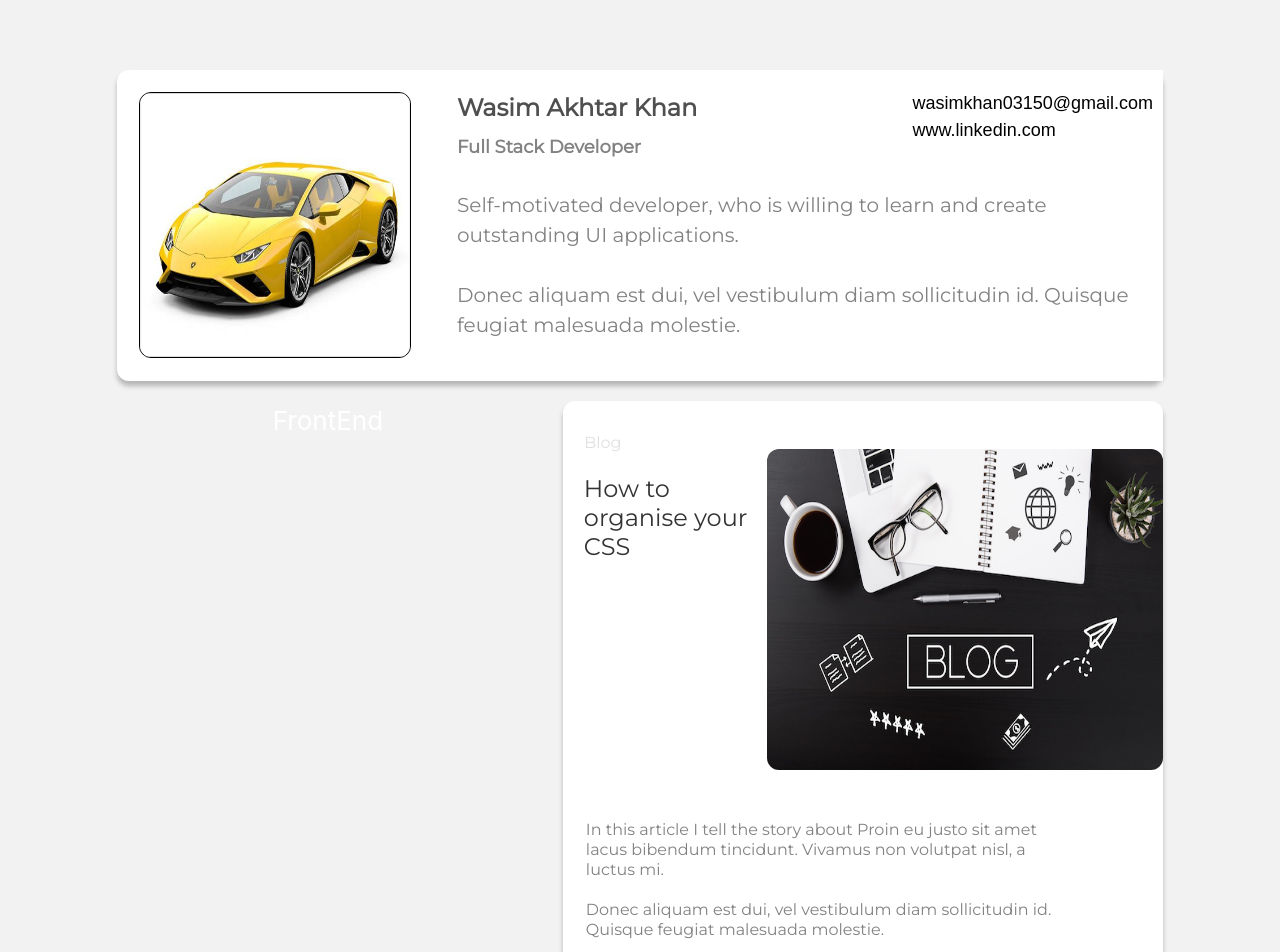
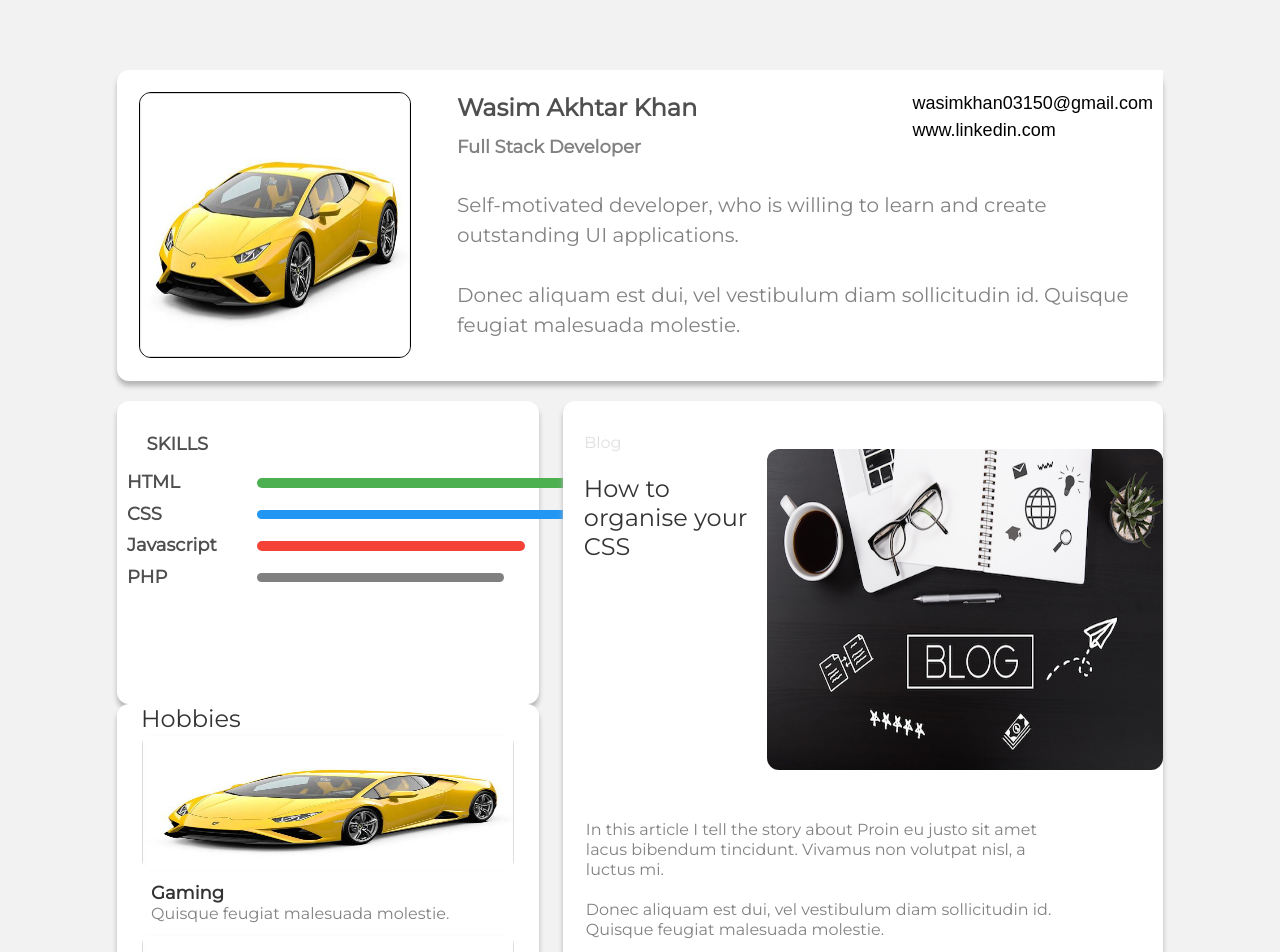
Before and after one commit to WasimAkhtarKhan/MyPortfolio, a React (Create React App) app: page / in a window 1280 px wide. Shown: the top 952 px of the page. Built offline with nearby package versions, Linux system fonts and the light colour scheme.

Commit message:
Hobbies added

```diff
--- a/src/App.js
+++ b/src/App.js
@@ -2,7 +2,10 @@
 import './App.css';
 import PersonalDetails from './Components/PersonalDetails';
 import Blog from './Components/Blog'
+import Skills from './Components/Skills'
+import Hobbies from './Components/Hobbies'
 import { render } from '@testing-library/react';
+import Experience from './Components/Experience';
 
 
 function App() {
@@ -17,8 +20,14 @@ function App() {
           <div className="container2">
           <PersonalDetails />
           <div class="row" style={rowstyle}>
-            <div class="col-5">FrontEnd</div>
-            <div class="col-7"><Blog /></div>
+            <div class="col-5">
+              <Skills />
+            <div><Hobbies /></div>
+            </div>
+            <div class="col-7">
+              <Blog />
+            <div><Experience /></div>
+            </div>
           </div>
           </div>
         </div>
--- /dev/null
+++ b/src/Components/Experience.js
@@ -0,0 +1,10 @@
+import { render } from "@testing-library/react";
+import React from "react";
+import './Experience.css'
+
+function Experience() {
+    return(
+            <div>Experience</div>
+    );
+}
+export default Experience;
--- /dev/null
+++ b/src/Components/Hobbies.css
@@ -0,0 +1,60 @@
+.heading-hob{
+    top: 20px;
+    left: 21px;
+    text-align: left;
+    font-family: Montserrat;
+    font-style: normal;
+    font-weight: 500;
+    font-size: 24px;
+    line-height: 29px;
+
+    color: #333333;
+}
+.container-hob{
+    position: relative;
+
+    background: #ffffff;
+    width: 100%;
+}
+.all-hob{
+    position: relative;
+    height: 536px ;
+}
+.img-hob{
+    position: relative;
+    width: 100%;
+    height: 139px;
+    border-radius: 12px;
+    border: 1px solid white;
+}
+.hobb{
+    position: relative;
+    width: 100%;
+    height: 200px;
+    background: #ffffff;
+}
+.title{
+text-align: left;
+height: 22px;
+padding: 10px;
+font-family: Montserrat;
+font-style: normal;
+font-weight: 600;
+font-size: 18px;
+line-height: 22px;
+/* identical to box height */
+color: #333333;
+}
+.des{
+height: 20px;
+
+font-family: Montserrat;
+font-style: normal;
+font-weight: 500;
+font-size: 16px;
+line-height: 20px;
+/* identical to box height */
+color: #828282;
+padding: 10px;
+text-align: left;
+}
--- /dev/null
+++ b/src/Components/Hobbies.js
@@ -0,0 +1,29 @@
+import React from 'react'
+import './Hobbies.css'
+
+function Hobbies(){
+    return (
+        <div className="container">
+            <div className="heading-hob">Hobbies</div>
+            <div className="all-hob">
+            <div className="hobb">
+                <div><img className="img-hob" src="images/myimage1.jpg" /></div>
+                <div className="title">Gaming</div>
+                <div className="des">Quisque feugiat malesuada molestie.</div>
+            </div>
+            <div className="hobb">
+                <div><img className="img-hob" src="images/myimage1.jpg" /></div>
+                <div className="title">Gaming</div>
+                <div className="des">Quisque feugiat malesuada molestie.</div>
+            </div>
+            <div className="hobb">
+                <div><img className="img-hob" src="images/myimage.jpg" /></div>
+                <div className="title">Gaming</div>
+                <div className="des">Quisque feugiat malesuada molestie.</div>
+            </div>
+            </div>
+        </div>
+    );
+}
+
+export default Hobbies;
--- a/src/Components/Skills.css
+++ b/src/Components/Skills.css
@@ -0,0 +1,54 @@
+.skills-container{
+position: relative;
+height: 303px;
+background: #ffffff;
+border-radius: 12px;
+box-shadow: 0px 5px 5px rgb(182, 182, 182);
+}
+
+.skills-heading{
+    position: absolute;
+width: 120.56px;
+height: 23.47px;
+top: 32px;
+
+font-family: Montserrat;
+font-style: normal;
+font-weight: bold;
+font-size: 18px;
+line-height: 22px;
+text-transform: uppercase;
+
+/* Gray 2 */
+
+color: #4F4F4F;
+}
+.skills-box{
+    position: relative;
+    top: 70px;
+}
+.skill-text{
+    font-family: Montserrat;
+    font-style: normal;
+    font-weight: bold;
+    font-size: 18px;
+    line-height: 22px;
+    text-align: left;
+    padding-left: 10px;
+    color: #4F4F4F;
+
+}
+.skills-bar{
+    position: relative;
+    width: 70%;
+    height: 9.6px;
+    left: 130px;
+    bottom: 15px;
+    background: #b36b6b;
+    border-radius: 12px;
+  }
+
+.html {width: 90%; background-color: #4CAF50;}
+.css {width: 80%; background-color: #2196F3;}
+.js {width: 65%; background-color: #f44336;}
+.php {width: 60%; background-color: #808080;}
--- a/src/Components/Skills.js
+++ b/src/Components/Skills.js
@@ -0,0 +1,33 @@
+import React , {Component} from 'react'
+import './Skills.css'
+
+class Skills extends Component{
+    render(){
+        return <div>
+            <div className="skills-container">
+                <div className="skills-heading">Skills</div>
+                <div className="skills-box">
+
+                <div className="skill-text">HTML
+                <div className="skills-bar html"></div>
+                </div>
+
+                <div className="skill-text">CSS
+                <div className="skills-bar css"></div>
+                </div>
+
+                <div className="skill-text">Javascript
+                <div className="skills-bar js"></div>
+                </div>
+
+                <div className="skill-text">PHP
+                <div className="skills-bar php"></div>
+                </div>
+
+
+                </div>
+            </div>
+        </div>
+    }
+}
+export default Skills;
```
Also changed, not shown: src/Components/Experience.css (added).
